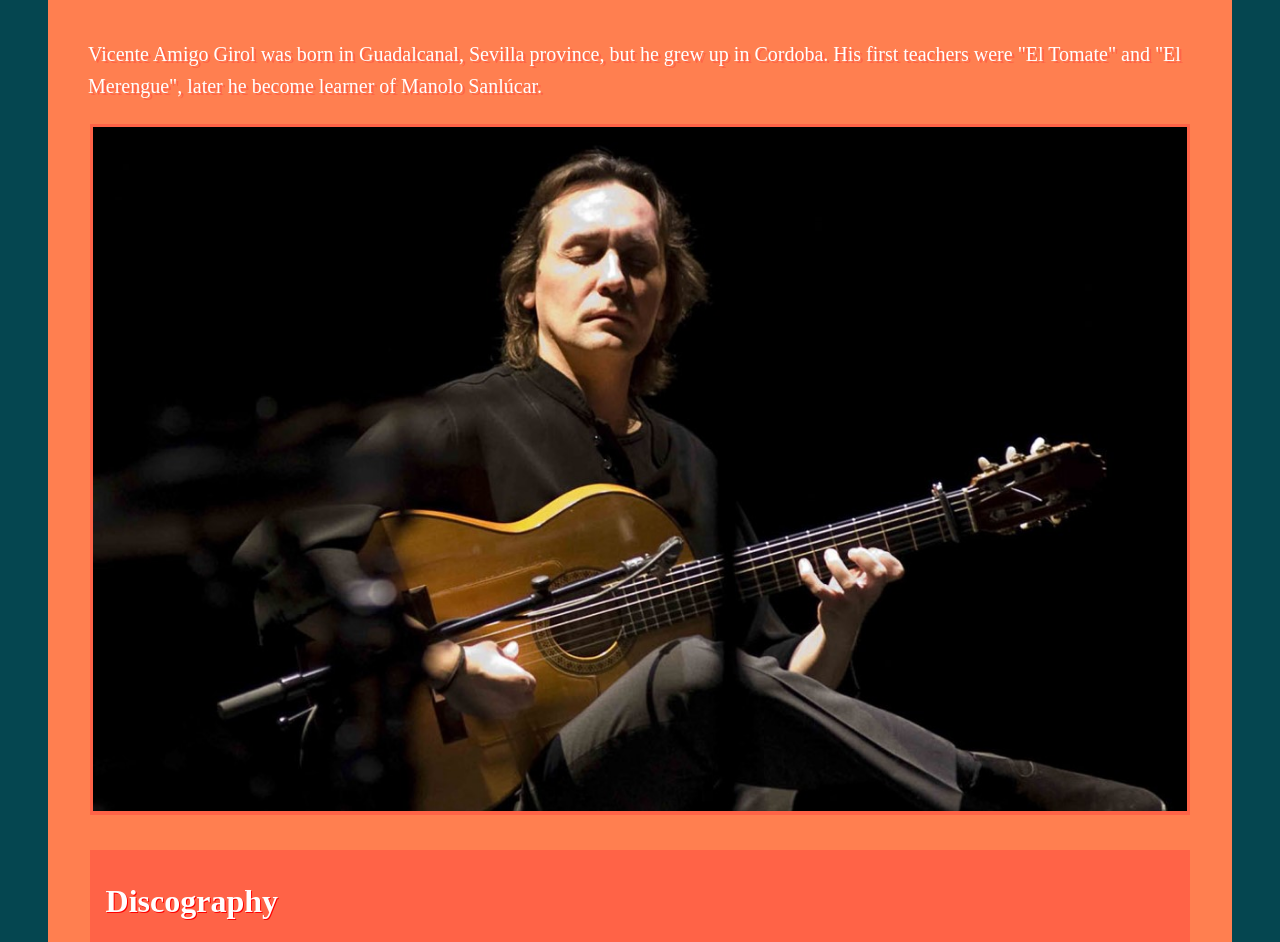
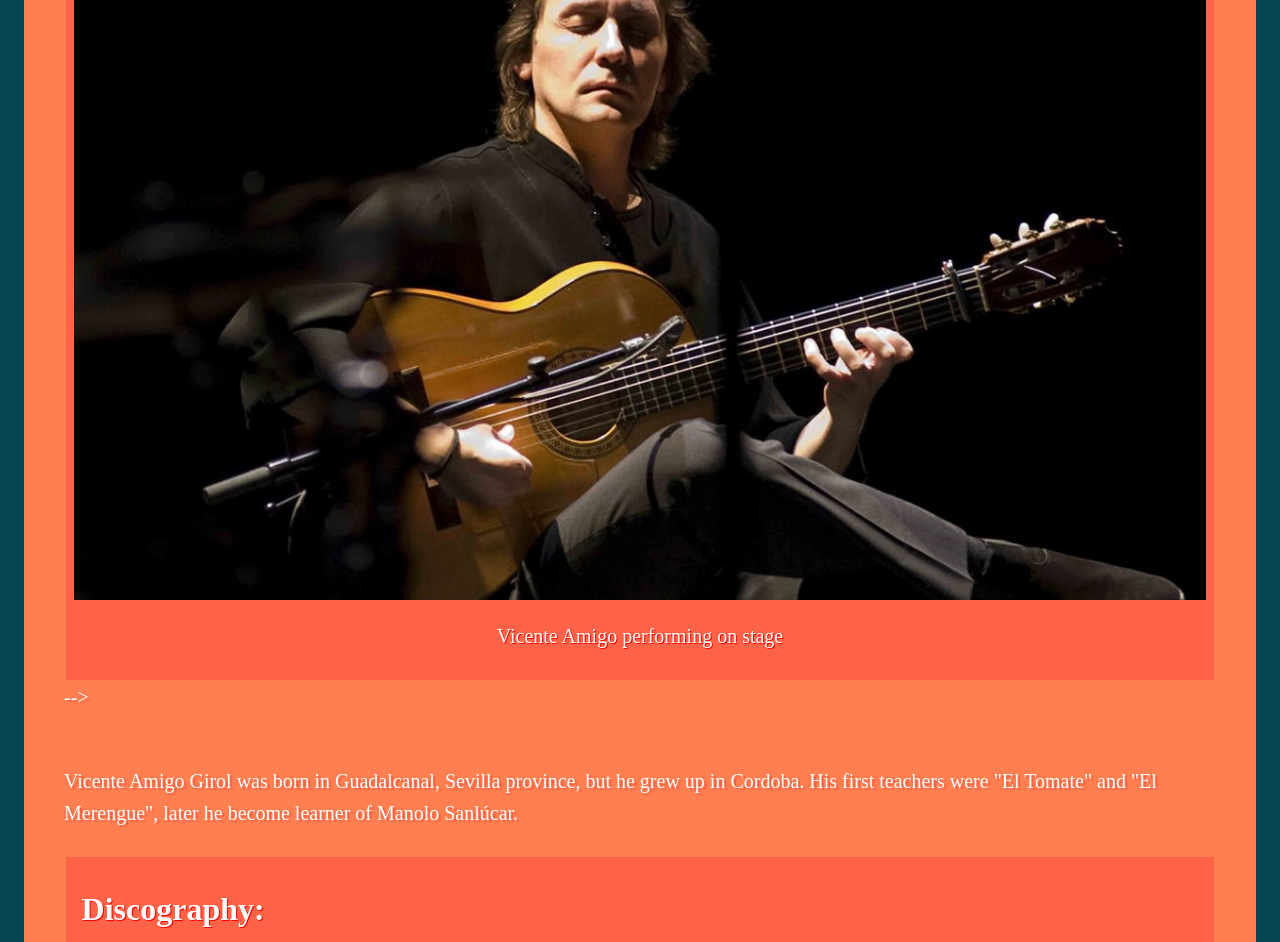
Before and after one commit to estebretarg/Responsive_Web_Design, a plain HTML site: page index.html in a window 1280 px wide. Shown: the part 291-1233 px from the top of the page. Drawn offline with Linux system fonts and the light colour scheme.

Commit message:
Commit to master

```diff
--- a/index.html
+++ b/index.html
@@ -13,12 +13,8 @@
         display: flex;
         flex-direction: column;
         justify-content: flex-start;
-      }
-
-      h1 {
-        font-size: 50px;
-        text-align: center;
-        text-shadow: 2.5px 2px black;
+        max-width: 100%;
+        padding: 0.5rem 0.5rem;
       }
 
       h2 {
@@ -34,49 +30,62 @@
         text-align: left;
       }
 
-      img {
+      span {
+        margin: 1rem;
+      }
+
+      #main {
         display: flex;
         max-width: 100%;
-        height: auto;
-        margin: 0.01rem;
-      }
-
-      main {
-        background-color: coral;
-        display: flex;
-        margin: 40px 40px 40px 40px;
-        opacity: 100%;
-        padding: 10px 40px 40px 40px;
         align-items: center;
         flex-direction: column;
       }
 
-      span {
-        margin: 1rem;
+      #title {
+        font-size: 50px;
+        text-align: center;
+        text-shadow: 2.5px 2px black;
       }
 
-      #presentation {
+      #content {
+        background-color: coral;
+        margin: 0rem 0.5rem 0rem 0.5rem;
+        padding: 10px 40px 40px 40px;
         font-size: 20px;
         text-align: left;
         justify-content: center;
         display: flex;
         flex-direction: column;
         text-shadow: 2.5px 1.5px tomato;
+        max-width: 100%;
       }
 
-      #img {
+      #img-div {
         display: flex;
         flex-direction: column;
-        flex-shrink: unset;
         margin: 0.1rem;
         background-color: tomato;
-        padding: 0.2rem;
+        padding: 0.5rem;
+        max-width: 100%;
+      }
+
+      #image {
+        width: 100%;
+        height: auto;
+        max-width: inherit;
+        margin-left: auto;
+        margin-right: auto;
+        display: block;
+      }
+
+      #img-caption {
+        text-align: center;
+        text-shadow: 1px 1px red;
       }
 
       #list_box {
         background-color: tomato;
         display: flex;
-        opacity: 100%;
         padding: 0rem 1rem;
         justify-content: left;
         flex-direction: column;
@@ -87,24 +96,21 @@
     </style>
   </head>
   <body>
-    <h1>Vicente Amigo</h1>
-    <main>
-      <div id="presentation">
-        <h2>Biography</h2>
-        <p>
+    <main id="main">
+      <h1 id="title">Vicente Amigo</h1>
+      <div id="content">
+        <div id="img-div">
+          <img id="image" src="Vicente_1.jpg" alt="Vicente Amigo playing the guitar" />
+          <p id="img-caption">Vicente Amigo performing on stage</p>
+        </div>-->
+        <div><span></span></div>
+        <p id="tribute-info">
           Vicente Amigo Girol was born in Guadalcanal, Sevilla province, but he
           grew up in Cordoba. His first teachers were "El Tomate" and "El
           Merengue", later he become learner of Manolo Sanlúcar.
         </p>
-        <div id="img">
-        <div>
-          <img src="Vicente_1.jpg" alt="Vicente Amigo playing the guitar" />
-        </div>
-        </div>
-      </div>
-      <div><span></span></div>
         <div id="list_box">
-        <h2>Discography</h2>
+          <h2>Discography:</h2>
           <p>
             Vicente's production caracterize for his very deep flamenco roots
             combined whit a modern and fresh character. Since the very begining he
@@ -121,9 +127,12 @@
             <li>Tierra (2013)</li>
             <li>Memoria de los sentidos (2017)</li>
           </ul>
+          <p>For further information visit the <a id="tribute-link" href=https://vicenteamigo.com target="_blank">official website.</a></p>
+        </div>
       </div>
     </main>
   </body>
+  <script src=https://cdn.freecodecamp.org/testable-projects-fcc/v1/bundle.js></script>
   <footer>
     <p>This page is a mockup made whit pure HTML & CSS</p>
     <p>@estebretarg 2022</p>
```
Lines whose indentation alone changed are shown as unchanged.
